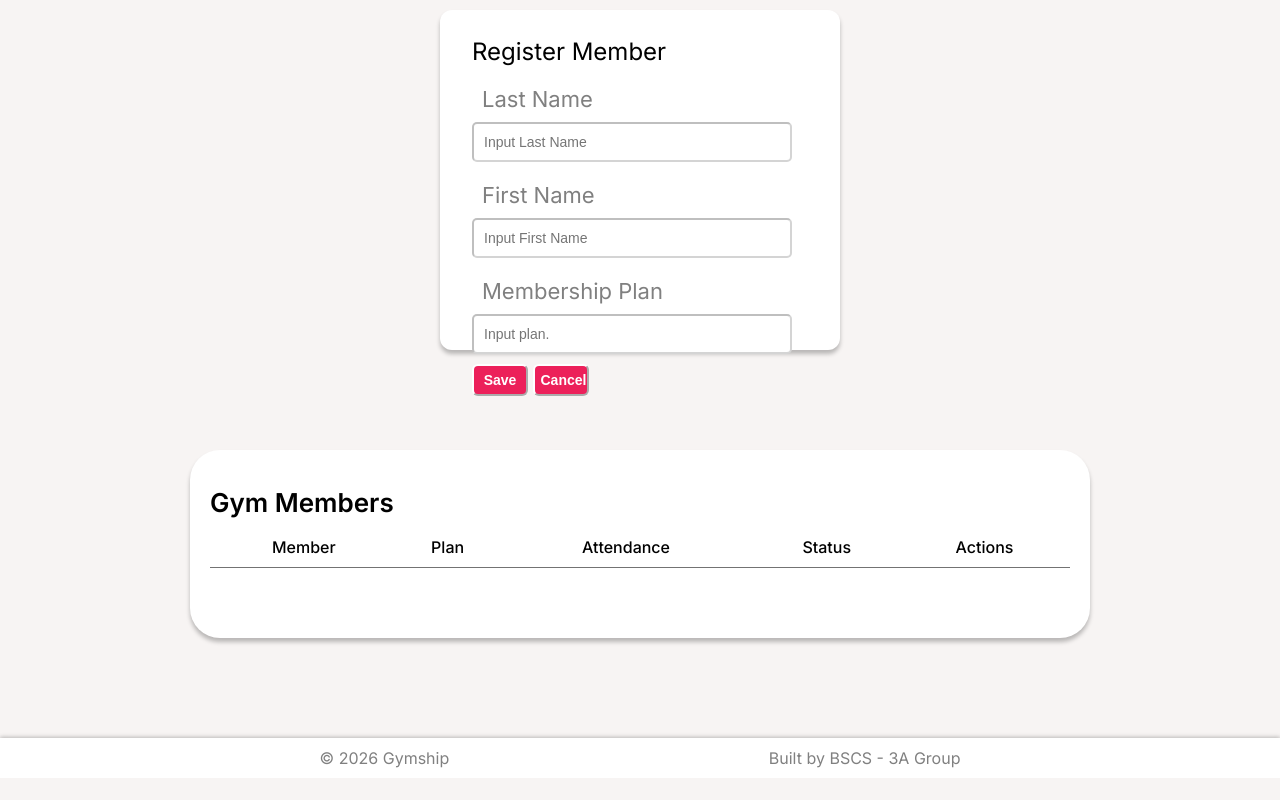
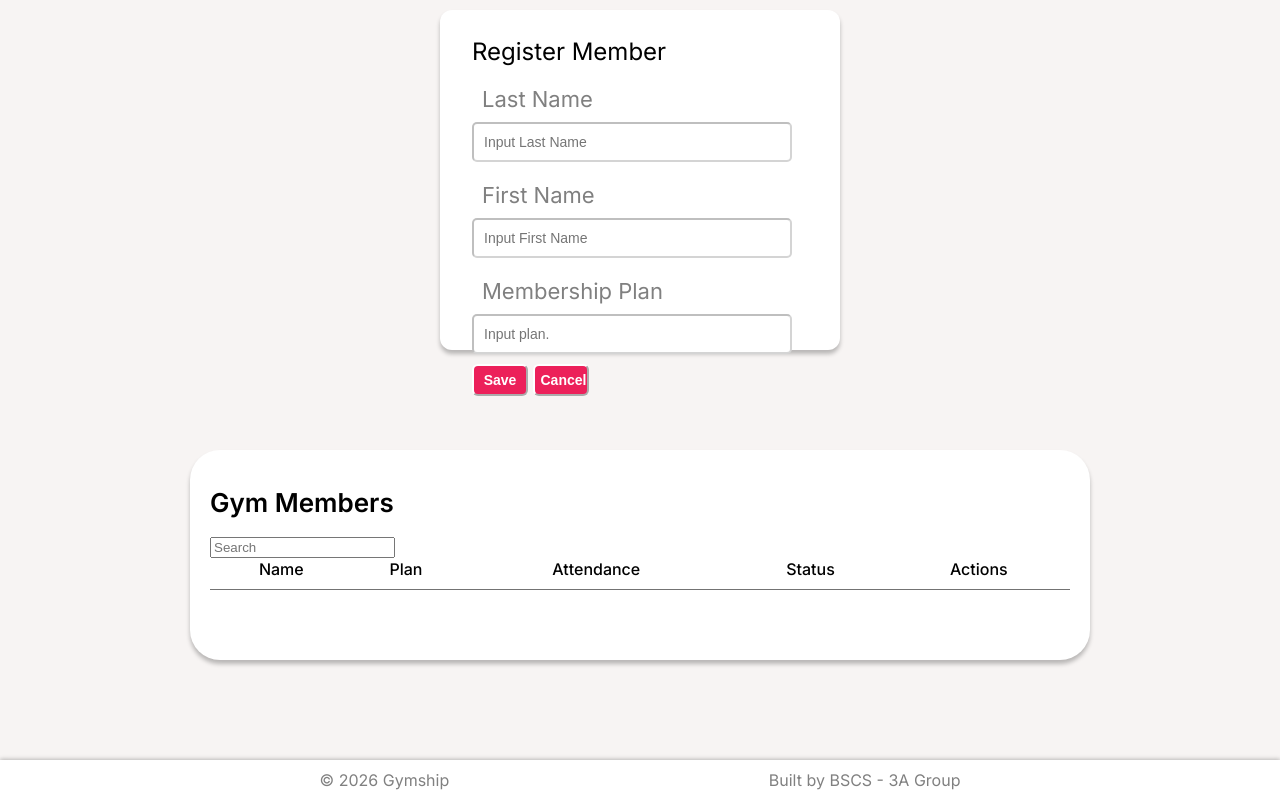
Before and after one commit to Ashinaz/crud-gym-system, a website: page public/index.html in a window 1280 px wide. Shown: the part 975-1775 px from the top of the page. Before the commit the page ends 1753 px from the top, so only its background shows below. Drawn offline with Linux system fonts and the light colour scheme.

Commit message:
fix missing tr tag add search input and change th content

```diff
--- a/public/index.html
+++ b/public/index.html
@@ -82,19 +82,27 @@
   </div>
 
   <div class="table container">
-    <h1>Gym Members</h1>
+    <div class="table-head container">
+      <h1>Gym Members</h1>
+      <div class="search container">
+        <input id="search-members" type="text" placeholder="Search">
+      </div>
+    </div>
     <table>
       <thead>
-        <th>Member</th>
-        <th>Plan</th>
-        <th>Attendance</th>
-        <th>Status</th>
-        <th>Actions</th>
+        <tr>
+          <th>Name</th>
+          <th>Plan</th>
+          <th>Attendance</th>
+          <th>Status</th>
+          <th>Actions</th>
+        </tr>
       </thead>
-      <tbody id="table-body">
+      <tbody class="members table">
       </tbody>
     </table>
   </div>
+
 
   <footer>
     <div>© 2026 Gymship</div>
```
